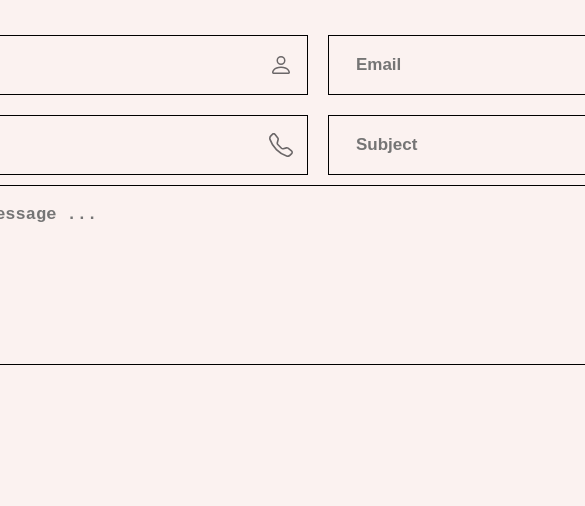
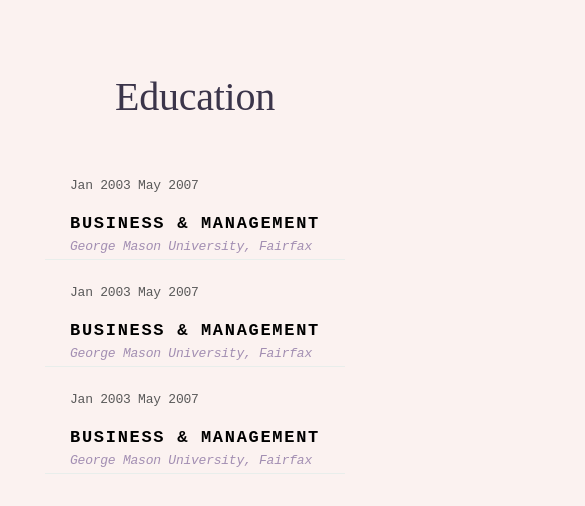
Before and after one commit to Real-DeviLs/Portfolio, a Next.js app: page /testing in a window 390 px wide. Shown: the top 506 px of the page, 585 px wide, since content can reach past the window. Built offline with nearby package versions, Linux system fonts and the light colour scheme.

Commit message:
Accordian + responsive

```diff
--- /dev/null
+++ b/components/Accordian.jsx
@@ -0,0 +1,35 @@
+import React from "react";
+import styled from "styled-components";
+import { faqs } from "../utils/data";
+import { AccordianItem } from "./AccordianItem";
+import {Heading} from "./generic";
+
+
+const AccordianWrapper = styled.div`
+
+    display:flex;
+    flex-direction:column;
+    padding: 40px;
+    align-items:center;
+    margin:auto
+`
+
+const StyledHeading = styled(Heading)`
+
+    ${'' /* align-self:baseline; */}
+    ${'' /* margin-left:200px; */}
+`
+
+export const Accordian = (props)=>{
+
+    return(
+        <>
+        <AccordianWrapper>
+            <StyledHeading>Education</StyledHeading>
+            {faqs.map((faq,index)=>(
+                <AccordianItem key={index} faq={faq}></AccordianItem>
+            ))}
+        </AccordianWrapper>
+        </>
+    )
+}
--- /dev/null
+++ b/components/AccordianItem.jsx
@@ -0,0 +1,119 @@
+import React,{useState} from "react";
+import styled from "styled-components";
+
+
+
+
+const Wrapper = styled.div`
+
+    display: flex;
+    flex-direction: column;
+    padding: 25px 25px 5px 25px;
+    border-bottom: 1px solid #e8eeeb;
+
+`
+const StyledButton = styled.div`
+
+    cursor: pointer;
+    user-select: none;
+`
+
+
+const Title = styled.span`
+
+    font-weight: 600;
+    letter-spacing: .1em;
+    word-wrap: break-word;
+    line-height: 21px;
+    font-size:17px;
+    text-transform: uppercase;
+    color: black;
+`
+
+const TextWrapper = styled.div`
+
+    display: flex;
+    padding-top:20px;
+    align-items: space-between;
+    gap:350px;
+    @media(max-width:945px)
+    {
+       gap: 150px;
+    }
+    @media(max-width:780px)
+    {
+       gap: 50px;
+    }
+    @media(max-width:680px)
+    {
+       flex-direction: column;
+       gap: 5px;
+    }
+`
+const RightWrapper = styled.div`
+    display: flex;
+    flex-direction: column;
+    ${'' /* margin-left:300px; */}
+`
+const RightText = styled.div`
+   font-size: 13px;
+    font-style: italic;
+    font-weight: 500;
+    color: #a28eb2;
+
+`
+
+
+const AnswerWrapper = styled.div`
+
+    display: ${props=>props.active?"block":"none"};
+    user-select: none;
+
+`
+
+
+const Answer  = styled.div`
+
+
+`
+const Date = styled.div`
+
+    font-size: 13px;
+    font-weight: 400;
+    color: #595959;
+
+`
+
+
+
+
+export const AccordianItem = (props) => {
+    const [setActive,setAciveState] = useState("")
+
+
+
+    const {question,answer} = props.faq;
+    return(
+
+       <Wrapper>
+            <StyledButton onClick={()=>{ console.log("Ethe"); setAciveState(!setActive)}} active = {setActive}>
+            <Date>Jan 2003 May 2007</Date>
+            <TextWrapper>
+            <Title>    {question}</Title>
+            <RightWrapper>
+                <RightText>
+                    George Mason University, Fairfax
+                </RightText>
+            </RightWrapper>
+            </TextWrapper>
+
+
+            {/* <StyledSpan>-</StyledSpan> */}
+            </StyledButton>
+            <AnswerWrapper active={setActive}>
+
+                <Answer>{answer}</Answer>
+            </AnswerWrapper>
+       </Wrapper>
+    )
+}
--- a/components/Biography.jsx
+++ b/components/Biography.jsx
@@ -1,11 +1,62 @@
+import React from "react";
 import styled from "styled-components";
 import { Heading } from "./generic"
 
-export const Biography = (props) => {
-  return (
-    <Heading>
+const Wrapper = styled.div`
 
-      {/* Hello Heading */}
-    </Heading>
+  padding: 30px;
+  margin:35px 120px;
+  @media(max-width:780px)
+    {
+       margin: 0px;
+    }
+`
+const Text = styled.div`
+
+    display: grid;
+    grid-template-columns: 1fr 1fr;
+    grid-column-gap: 50px;
+    text-align: left;
+    font-size: 17px;
+    line-height: 1.765em;
+    color: #6b6768;
+    @media(max-width:780px)
+    {
+        grid-template-columns: 1fr;
+    }
+
+
+`
+
+const Styledparagraph = styled.p`
+
+  ${'' /* padding:10px; */}
+
+`
+
+export const Biography = (props)=>{
+
+  return(
+    <Wrapper>
+
+    <Heading>Biography</Heading>
+    <Text>
+      <Styledparagraph>
+        Lorem ipsum dolor sit amet consectetur adipisicing elit. Sint molestiae inventore explicabo magni aut vero nobis iusto obcaecati exercitationem consequatur saepe, sapiente nisi nemo assumenda possimus eos omnis deserunt enim.
+      </Styledparagraph>
+      <Styledparagraph>
+        Lorem ipsum dolor sit amet, consectetur adipisicing elit. Voluptates nisi eius obcaecati iste iure perferendis omnis est cumque vel sed, non similique eligendi numquam inventore ullam error, sint nulla veritatis.
+      </Styledparagraph>
+      <Styledparagraph>
+        Lorem ipsum dolor sit amet, consectetur adipisicing elit. Voluptates nisi eius obcaecati iste iure perferendis omnis est cumque vel sed, non similique eligendi numquam inventore ullam error, sint nulla veritatis.
+      </Styledparagraph>
+      <Styledparagraph>
+        Lorem ipsum dolor sit amet, consectetur adipisicing elit. Voluptates nisi eius obcaecati iste iure perferendis omnis est cumque vel sed, non similique eligendi numquam inventore ullam error, sint nulla veritatis.
+      </Styledparagraph>
+
+    </Text>
+
+    </Wrapper>
   )
+
 }
--- a/components/ContactUs.jsx
+++ b/components/ContactUs.jsx
@@ -4,11 +4,18 @@ import { Heading } from "./generic";
 import { BsPencilSquare, BsPerson, BsTelephone } from "react-icons/bs"
 import { IconContext } from "react-icons/"
 import { AiOutlineMail } from 'react-icons/ai'
-import {RiLightbulbLine} from 'react-icons/ri'
+import { RiLightbulbLine } from 'react-icons/ri'
+
+
 const Wrapper = styled.div`
 
     display: flex;
     justify-content: center;
+    @media(max-width:1240px)
+    {
+        flex-direction: column;
+        align-items: center;
+    }
 
 `
 
@@ -16,6 +23,7 @@ const Tag = styled.div`
 
     display: flex;
 `
+
 const TagText = styled.h4`
 
     margin: -2px 10px;
@@ -33,15 +41,17 @@ const RightWrapper = styled.div`
 
     padding:25px;
 
-
 `
 
 
 const InputFlex = styled.div`
 
     display: flex;
+    @media(max-width:643px)
+    {
+        flex-direction: column;
 
-
+    }
 `
 
 const InputWrapper = styled.div`
@@ -60,7 +70,10 @@ const StyledInput = styled.input`
     font-size:17px;
     padding: 17px 27px;
     font-weight: bold;
-
+    @media(max-width:${props => props.theme.breakpoint.tablet})
+    {
+        width:98%;
+    }
 `
 const StyledTextArea = styled.textarea`
     line-height:24px;
@@ -71,12 +84,27 @@ const StyledTextArea = styled.textarea`
     padding: 17px 25px;
     font-weight: bold;
     margin-left:10px;
+    min-height: 200px;
+    width:820px;
+    outline: none;
+    resize: none;
+    @media(max-width:${props => props.theme.breakpoint.tablet})
+    {
+        width:97%;
+
+    }
+    @media(max-width:643px)
+    {
+        width:94%;
+
+    }
 `
 const IconWrapper = styled.span`
 
     position: absolute;
     right: 25px;
     top: 28px;
+
 
 `
 
@@ -89,6 +117,27 @@ const Description = styled.div`
     color:#595959;
 
 `
+
+
+
+const StyledButton = styled.button`
+
+    padding:18px 50px;
+    margin-left:10px;
+    margin-top:15px;
+    font-size:17px;
+    font-weight:700;
+    color:#fff;
+    background-color: #A28EB2;
+    border: 1px solid transparent;
+
+    :hover{
+
+        border: 1px solid black;
+        cursor: pointer;
+    }
+`
+
 
 export const ContactUs = (props) => {
 
@@ -114,7 +163,7 @@ export const ContactUs = (props) => {
                             <InputWrapper>
                                 <StyledInput placeholder="Name"></StyledInput>
                                 <IconWrapper>
-                                    <IconContext.Provider value={{ size: "1.5em" }}>
+                                    <IconContext.Provider value={{ size: "1.51em" }}>
                                         <BsPerson />
                                     </IconContext.Provider>
                                 </IconWrapper>
@@ -123,7 +172,7 @@ export const ContactUs = (props) => {
                             <InputWrapper>
                                 <StyledInput placeholder="Email"></StyledInput>
                                 <IconWrapper>
-                                    <IconContext.Provider value={{ size: "1.5em" }}>
+                                    <IconContext.Provider value={{ size: "1.51em" }}>
                                         <AiOutlineMail />
                                     </IconContext.Provider>
                                 </IconWrapper>
@@ -139,7 +188,7 @@ export const ContactUs = (props) => {
                             <InputWrapper>
                                 <StyledInput placeholder="Phone"></StyledInput>
                                 <IconWrapper>
-                                    <IconContext.Provider value={{ size: "1.5em" }}>
+                                    <IconContext.Provider value={{ size: "1.51em" }}>
                                         <BsTelephone />
                                     </IconContext.Provider>
                                 </IconWrapper>
@@ -148,7 +197,7 @@ export const ContactUs = (props) => {
                             <InputWrapper>
                                 <StyledInput placeholder="Subject"></StyledInput>
                                 <IconWrapper>
-                                    <IconContext.Provider value={{ size: "1.5em" }}>
+                                    <IconContext.Provider value={{ size: "1.52em" }}>
                                         <RiLightbulbLine />
                                     </IconContext.Provider>
                                 </IconWrapper>
@@ -156,8 +205,12 @@ export const ContactUs = (props) => {
                             </InputWrapper>
                         </InputFlex>
 
-                        <StyledTextArea placeholder="Your Message ..." type="textbox"  rows="6" cols="70" ></StyledTextArea>
+                        <StyledTextArea placeholder="Your Message ..." type="textbox"  ></StyledTextArea>
+                        <StyledButton>
+                            Submit
+                        </StyledButton>
                     </form>
+
                 </RightWrapper>
 
             </Wrapper>
--- a/components/index.js
+++ b/components/index.js
@@ -2,3 +2,4 @@ export { PersonalInfo } from './PersonalInfo';
 export { Biography } from './Biography';
 export { Blog } from './Blog';
 export {ContactUs } from './ContactUs';
+export {Accordian } from './Accordian';
--- a/pages/testing.js
+++ b/pages/testing.js
@@ -2,14 +2,15 @@ import Head from 'next/head'
 import Image from 'next/image'
 
 
-import { PersonalInfo,Biography,ContactUs } from '../components/'
+import { PersonalInfo,Biography,ContactUs,Accordian } from '../components/'
 
 
 
 export default function Home() {
   return (
       <>
-      <ContactUs/>
+      <Accordian/>
+      {/* <ContactUs/> */}
       {/* <PersonalInfo></PersonalInfo> */}
       {/* <Biography></Biography> */}
       </>
--- /dev/null
+++ b/utils/data.js
@@ -0,0 +1,17 @@
+export const faqs = [
+    {
+      question: "BUSINESS & MANAGEMENT",
+      answer:
+        "Lorem ipsum dolor sit amet, consectetuer adipiscing elit. Aenean commodo ligula eget dolor.",
+    },
+    {
+        question: "BUSINESS & MANAGEMENT",
+        answer:
+          "Lorem ipsum dolor sit amet, consectetuer adipiscing elit. Aenean commodo ligula eget dolor.",
+    },
+    {
+    question: "BUSINESS & MANAGEMENT",
+    answer:
+        "Lorem ipsum dolor sit amet, consectetuer adipiscing elit. Aenean commodo ligula eget dolor.",
+      },
+  ];
--- a/utils/theme.js
+++ b/utils/theme.js
@@ -1,7 +1,7 @@
 export const theme = {
     colors:{
         backgroundDark:'rgba(62, 48, 75, 1)',
-        backgroundLight:'rgba(240, 229, 232, 1)',
+        backgroundLight2:'rgba(240, 229, 232, 1)',
         backgroundLight:'rgba(251, 242, 240, 1)'
 
     },
```
